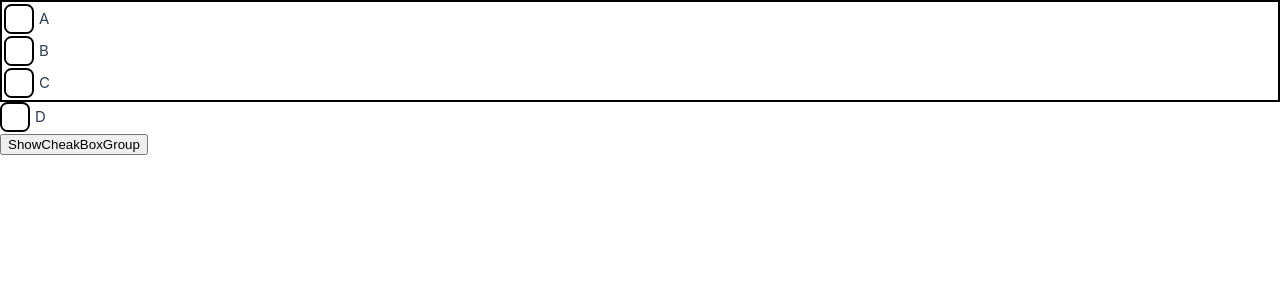
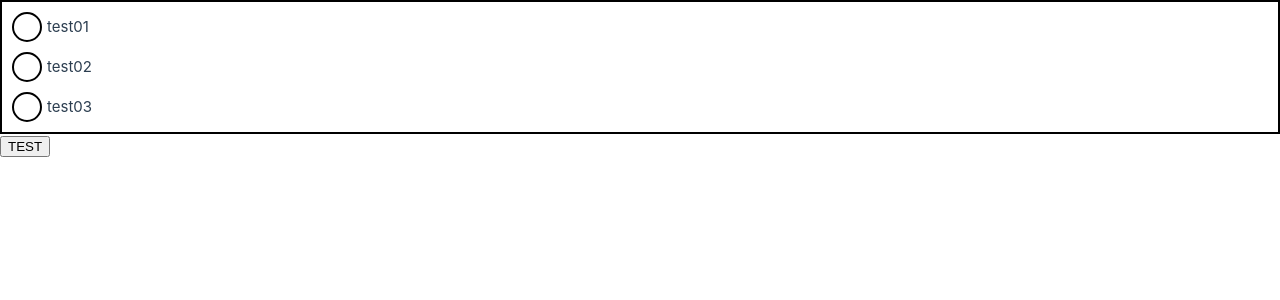
Before and after one commit to TsOrigami/MinatoUI--forVue3, a Vue app: page / in a window 1280 px wide. Shown: the top 300 px of the page. Built offline with nearby package versions, Linux system fonts and the light colour scheme.

Commit message:
ver 1.1.14

```diff
--- a/src/App.vue
+++ b/src/App.vue
@@ -15,6 +15,8 @@ import mt_checkbox from './components/mt-checkbox.vue'
 import mt_checkbox_group from './components/mt-checkbox-group.vue'
 import mt_colorPicker from './components/mt-colorPicker.vue'
 import mt_slider from './components/mt-slider.vue'
+import mt_radio from './components/mt-radio.vue'
+import mt_radio_group from './components/mt-radio-group.vue'
 import axios from 'axios'
 
 const data = ref([])
@@ -129,6 +131,8 @@ const slt_color = ref('')
 
 const mt_slider_data = ref(0)
 
+const mt_radio_group_data = ref(null)
+
 </script>
 
 <template>
@@ -155,22 +159,28 @@ const mt_slider_data = ref(0)
         <mt_autocomplete :options="autoOptions" v-model="message"  />
       <button @click="console.log(message)">Test</button>
      </div> -->
-     <div>
+     <!-- <div>
       <mt_checkbox_group v-model = "checkbox_group_slt">
-        <mt_checkbox label="A" v-model = "checkbox_test01" style=" position: relative; margin: 2px;" />
-        <mt_checkbox label="B" v-model = "checkbox_test02" style=" position: relative; margin: 2px;" />
-        <mt_checkbox label="C" v-model = "checkbox_test03" style=" position: relative; margin: 2px;" />
+        <mt_checkbox label="A" v-model = "checkbox_test01" style="  margin: 2px;" />
+        <mt_checkbox label="B" v-model = "checkbox_test02" style="  margin: 2px;" />
+        <mt_checkbox label="C" v-model = "checkbox_test03" style="  margin: 2px;" />
       </mt_checkbox_group>
       <mt_checkbox label="D" v-model = "checkbox_test04" style=" position: relative;" />
       <button @click="ShowCheakBoxGroup">ShowCheakBoxGroup</button>
-      <!-- <button @click="console.log(checkbox_test?'True':'False')">test</button> -->
-    </div>
+      <button @click="console.log(checkbox_test?'True':'False')">test</button>
+    </div> -->
     <!--<div style="position: absolute; left: 100px; top: 100px;">
       <mt_color-picker v-model="slt_color" RGBA></mt_color-picker>
       <button @click="console.log(slt_color)">Show</button>
      </div> -->
      <!-- <mt_slider v-model="mt_slider_data" style="position: absolute ; top: 100px; left: 50px;"></mt_slider>
      <button @click="console.log(mt_slider_data)">test</button> -->
+     <mt_radio_group v-model = "mt_radio_group_data">
+      <mt_radio label="test01" style="margin: 10px;"></mt_radio>
+      <mt_radio label="test02" style="margin: 10px;"></mt_radio>
+      <mt_radio label="test03" style="margin: 10px;"></mt_radio>
+     </mt_radio_group>
+     <button @click="console.log(mt_radio_group_data)">TEST</button>
   </div>
   <!-- <div class="test"></div> -->
 </template>
--- a/src/components/mt-checkbox.vue
+++ b/src/components/mt-checkbox.vue
@@ -31,7 +31,7 @@ const mt_checkbox_isSelect = defineModel({
     default: false
 })
 
-const createTest = () =>{
+const mt_checkbox_create = () =>{
     if(mt_checkbox_isSelect.value){
         const element = document.getElementById("mt_checkbox_box" + mt_checkbox_data.label)
         const right = document.getElementById("mt_checkbox_arrow" + mt_checkbox_data.label)
@@ -64,10 +64,11 @@ const createTest = () =>{
     <div>
         <div id="mt_checkbox" class="mt_checkbox"
             :style="{
+                position: 'relative',
                 height: height+'px',
                 width: width+'px'
                 }"
-                @click="createTest">
+                @click="mt_checkbox_create">
             <div :id = "'mt_checkbox_box' + mt_checkbox_data['label']"
                 :style="{
                     width: mt_checkbox_data['height'] + 'px',
@@ -91,26 +92,4 @@ const createTest = () =>{
 
 <style scoped>
 
-.right {
-  width: 28px;
-  height: 28px;
-  line-height: 26px;
-  border: 1px solid #025299;
-  background-color: #025299;
-  position: relative;
-  cursor: pointer;
-}
-
-.right::before {
-  position: absolute;
-  content: " ";
-  width: 7px;
-  height: 13px;
-  transform: rotate(45deg);
-  border-right: 2px solid #fff;
-  border-bottom: 2px solid #fff;
-  top: 4px;
-  left: 9px;
-}
-
 </style>
--- /dev/null
+++ b/src/components/mt-radio-group.vue
@@ -0,0 +1,97 @@
+<script setup>
+
+//1.组件名称：mt-radio-group
+//2.组件功能：单选框集合
+//3.组件参数：
+//          height: Number, 高度, 为0时高度为自动, 默认为0
+//          width: Number, 宽度, 为0时宽度为自动, 默认为0
+//          backgroundColor: String, 背景颜色, 默认为white
+//          borderColor: String, 边框颜色, 默认为black
+//          双向绑定参数: v-model, 集合中选中的mt-radio的label属性(显示的文本)
+
+import { defineModel, defineProps, onMounted, ref } from 'vue'
+
+const mt_radio_group = defineProps({
+    'height': {
+        type: Number,
+        default: 0
+    },
+    'width': {
+        type: Number,
+        default: 0
+    },
+    'backgroundColor': {
+        type: String,
+        default: 'white'
+    },
+    'borderColor': {
+        type: String,
+        default: 'black'
+    }
+})
+
+const mt_radio_group_isSelect = defineModel({
+    type: String,
+    default: null
+})
+
+const mt_radio_group_member = ref(null)
+
+const getRadio = () =>{
+    const soltBoard = document.getElementById('mt_radio_group')
+    const elements = soltBoard.getElementsByClassName('mt_radio')
+    let sltIndex = []
+    for(let t=0; t<elements.length; t++) {
+        let templabel = elements[t].getElementsByTagName('div')[1].id
+        templabel = templabel.replace('mt_radio_data', 'False-')
+        templabel = templabel.replace('mt_radio_arrow', 'True-')
+        let label = templabel.split('-')
+        if( label[0] == 'True') {
+            sltIndex.push(t)
+        }
+    }
+
+    if( mt_radio_group_member.value == null ){
+        mt_radio_group_member.value = sltIndex[0]
+    } else {
+        let templabel = elements[mt_radio_group_member.value].getElementsByTagName('div')[1]
+        if( sltIndex.length == 0 ){
+            mt_radio_group_member.value = null
+        } else {
+            templabel.remove()
+            mt_radio_group_member.value = mt_radio_group_member.value == sltIndex[0] ? sltIndex[1] : sltIndex[0]
+        }
+    }
+
+    if(mt_radio_group_member.value != null) {
+        let templabel = elements[ mt_radio_group_member.value ].getElementsByTagName('div')[1].id
+        templabel = templabel.replace('mt_radio_data', 'False-')
+        templabel = templabel.replace('mt_radio_arrow', 'True-')
+        mt_radio_group_isSelect.value = templabel.split('-')[1]
+    } else {
+        mt_radio_group_isSelect.value = null
+    }
+}
+
+</script>
+
+<template>
+    <div id="mt_radio_group" @click="getRadio"
+        style="position: relative; border-width: 2px; border-style: solid;"
+        :style="{
+            height: mt_radio_group['height'] == 0 ? 'auto': mt_radio_group['height'] + 'px',
+            width: mt_radio_group['width'] == 0 ? 'auto': mt_radio_group['width'] + 'px',
+            backgroundColor : mt_radio_group['backgroundColor'],
+            borderColor: mt_radio_group['borderColor'],
+        }">
+        <slot></slot>
+    </div>
+</template>
+
+<style scoped>
+
+.mt_radio_group{
+    border: 2px solid black;
+}
+
+</style>
--- /dev/null
+++ b/src/components/mt-radio.vue
@@ -0,0 +1,95 @@
+<script setup>
+
+//1.组件名称：mt-checkbox
+//2.组件功能：单选框
+//3.组件参数：
+//          label: String/Number, 显示的文字, 默认为checkbox
+//          height: Number, 高度, 默认为30
+//          width: Number, 宽度, 默认为100
+//  *注: 单个单选框不返回是否选中, 使用mt-radui-gruop进行统一返回. 如果需要使用单个选择框, 请使用mt-cheakbox
+
+
+import { defineProps } from 'vue'
+
+const mt_radio_data = defineProps({
+    'label':{
+        type:[Number,String],
+        default: 'checkbox'
+    },
+    'height':{
+        type:Number,
+        default:30,
+    },
+    'width':{
+        type:Number,
+        default:100,
+    }
+})
+
+const mt_radio_create = () =>{
+    if(document.getElementById("mt_radio_arrow" + mt_radio_data.label)){
+        const element = document.getElementById("mt_radio_box" + mt_radio_data.label)
+        const right = document.getElementById("mt_radio_arrow" + mt_radio_data.label)
+        right.remove()
+    } else {
+        const element = document.getElementById("mt_radio_box" + mt_radio_data.label)
+
+        const backColor = document.createElement('div')
+        backColor.id = "mt_radio_arrow" + mt_radio_data.label
+        backColor.style.position = 'absolute'
+        backColor.style.width = mt_radio_data.height - (Math.floor( mt_radio_data['height'] / 20) + 1 ) * 2 + 'px'
+        backColor.style.height = mt_radio_data.height - (Math.floor( mt_radio_data['height'] / 20) + 1 ) * 2 + 'px'
+        backColor.style.left= Math.floor( mt_radio_data['height'] / 20) + 1 +'px'
+        backColor.style.top = Math.floor( mt_radio_data['height'] / 20) + 1 +'px'
+        backColor.style.borderRadius = (mt_radio_data.height - (Math.floor( mt_radio_data['height'] / 20) + 1 ) * 2 ) /2 + 'px'
+        backColor.style.backgroundColor = 'skyblue'
+        element.after(backColor)
+
+        const right = document.createElement('div')
+        right.id = "mt_radio_point" + mt_radio_data.label
+        right.style.position='absolute'
+        right.style.width = mt_radio_data.height / 3 + 'px'
+        right.style.height = mt_radio_data.height / 3 + 'px'
+        right.style.left= ( mt_radio_data.height - (Math.floor( mt_radio_data['height'] / 20) + 1 ) * 2  ) / 3 +'px'
+        right.style.top = ( mt_radio_data.height - (Math.floor( mt_radio_data['height'] / 20) + 1 ) * 2 ) / 3 +'px'
+        right.style.borderRadius = mt_radio_data.height / 6 + 'px'
+        right.style.backgroundColor = 'white'
+        backColor.appendChild(right)
+    }
+}
+
+
+</script>
+
+<template>
+    <div>
+        <div id="mt_radio" class="mt_radio"
+            :style="{
+                position: 'relative',
+                height: height+'px',
+                width: width+'px'
+            }"
+            @click="mt_radio_create">
+            <div :id = "'mt_radio_box' + mt_radio_data['label']"
+                :style="{
+                    width: mt_radio_data['height'] + 'px',
+                    height: mt_radio_data['height'] + 'px',
+                    borderRadius: mt_radio_data['height'] * 0.5 + 'px',
+                    borderWidth: Math.floor( mt_radio_data['height'] / 20) + 1 + 'px'
+                }"
+                style="border-style: solid; border-color: black;"></div>
+            <div :id = "'mt_radio_data'+ mt_radio_data['label']"
+                :style="{
+                    height: mt_radio_data['height']+'px',
+                    width: mt_radio_data['width'] - mt_radio_data['height'] - 5 +'px',
+                    left: mt_radio_data['height'] + 5 + 'px',
+                    lineHeight: mt_radio_data['height'] +'px',
+                    fontSize : mt_radio_data['height+'] + 'px'
+                }" style="top: 0px; position: absolute; user-select: none;">{{ label }}</div>
+        </div>
+    </div>
+</template>
+
+<style scoped>
+
+</style>
```
